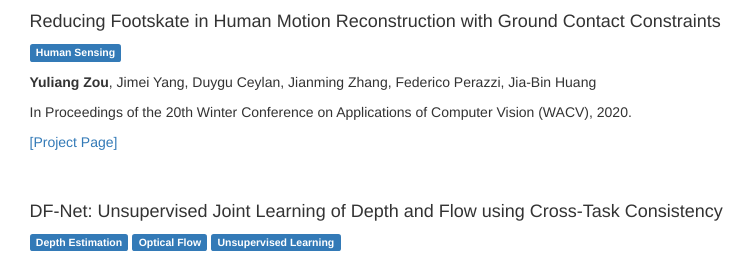
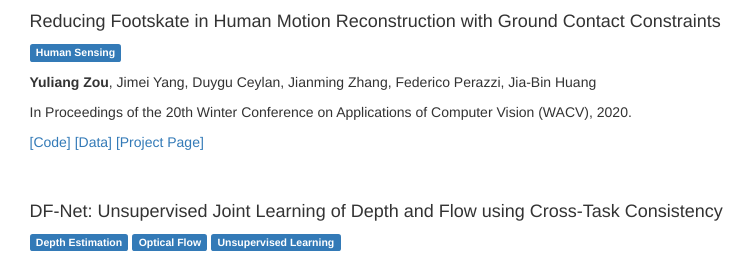
Before and after one commit to Yuliang-Zou/Yuliang-Zou.github.io, a website: page index.html in a window 1280 px wide. Shown: the part 2418-2676 px from the top of the page, 333-1087 px from the left. Drawn offline with Linux system fonts and the light colour scheme.

Commit message:
Update wacv

```diff
--- a/index.html
+++ b/index.html
@@ -546,8 +546,8 @@
                             </p>
                             <p class="text-left">
 <!--                                [arXiv]-->
-<!--                                [Code]-->
-<!--                                [Data]-->
+                                <a href="https://github.com/vt-vl-lab/footskate_reducer">[Code]</a>
+                                <a href="https://github.com/vt-vl-lab/footskate_reducer/blob/master/DATASET.md">[Data]</a>
 <!--                                [Poster]-->
                                 <a href="http://yuliang.vision/footskate_reducer/">[Project Page]</a>
                             </p>
```
